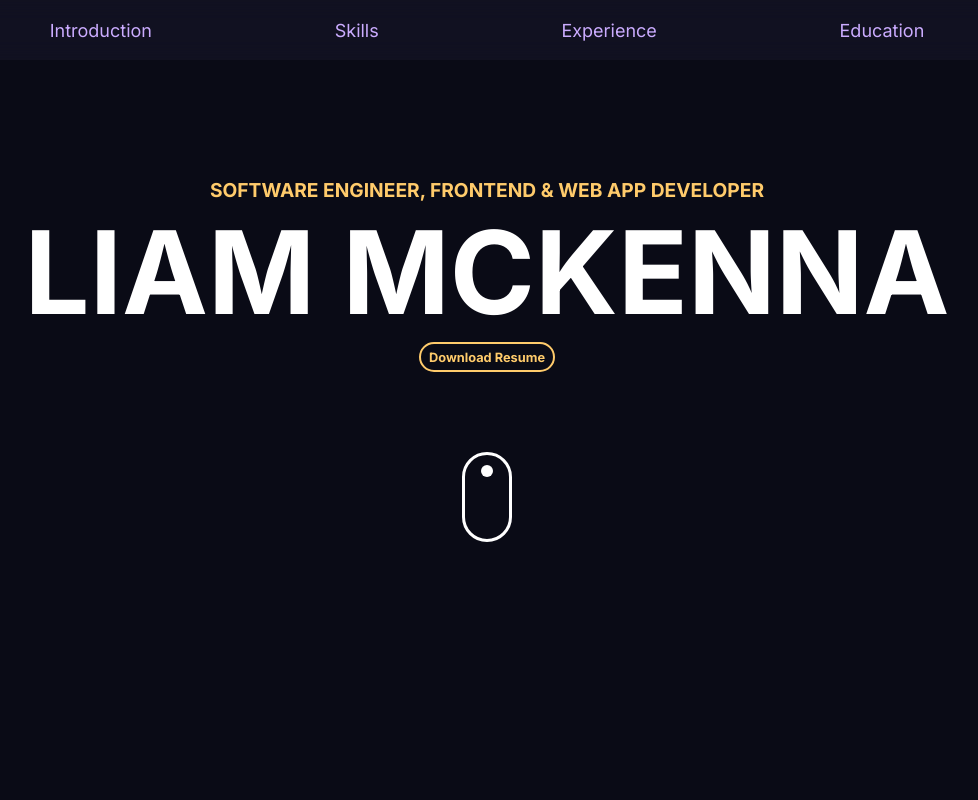
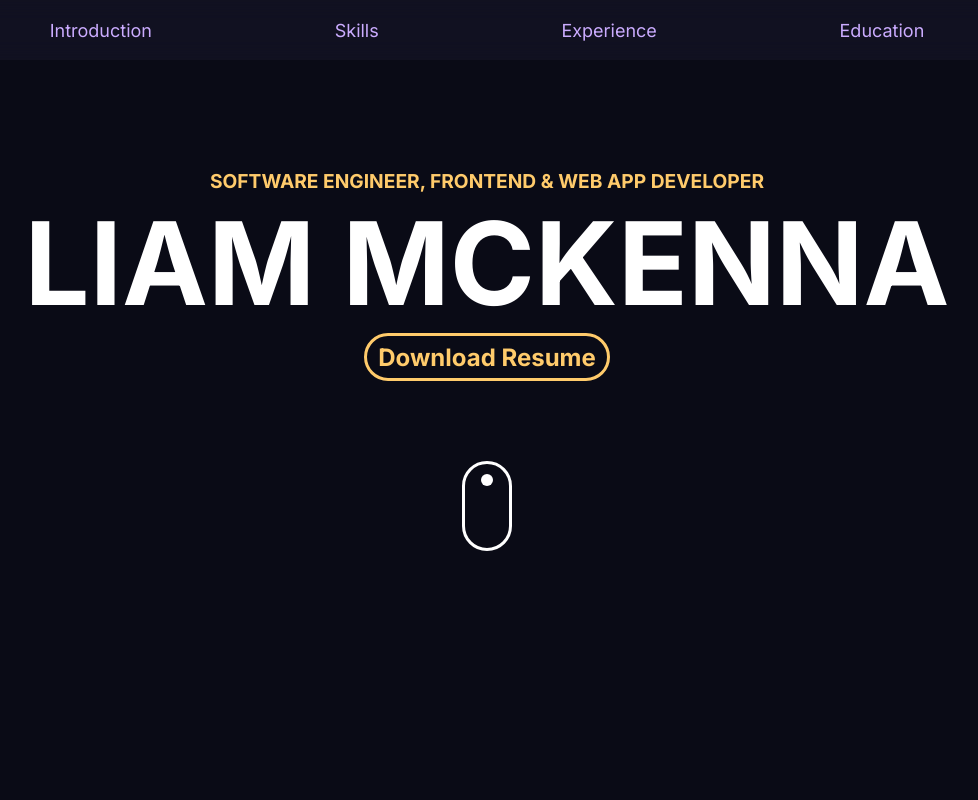
Before and after one commit to Liam-McKenna/liam-mckenna.github.io, a Next.js app: page / in a window 1280 px wide. Shown: the top 800 px of the page, without its empty margins (153-1131 px from the left). Built offline with nearby package versions, Linux system fonts and the light colour scheme.

Commit message:
download button size fix

```diff
--- a/src/components/sections/introduction.module.scss
+++ b/src/components/sections/introduction.module.scss
@@ -30,9 +30,9 @@ width: 500px;
 }
 .downloadResume{
  color: #ffcb6b;
- padding: .4vw .6vw .4vw .6vw;
- font-size: 1.0vw;
- border: .2vw solid #ffcb6b;
+ padding: .4rem .7rem .4rem .7rem;
+ font-size: 1.5rem;
+ border: .2rem solid #ffcb6b;
  border-radius: 120px;
  transition: all .3s ease-in-out;
  cursor: pointer;
```
